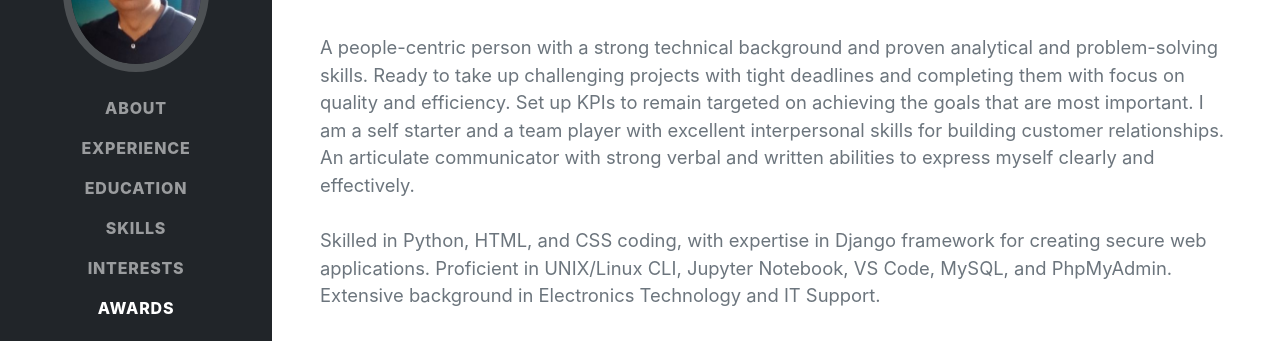
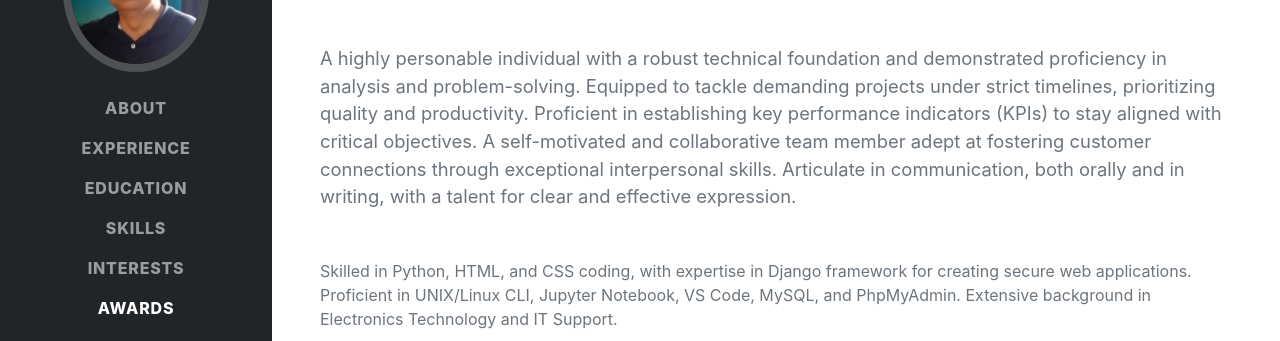
Before and after one commit to ghazishakoor/resume, a plain HTML site: page index.html in a window 1280 px wide. Shown: the part 284-625 px from the top of the page. Drawn offline with nearby package versions, Linux system fonts and the light colour scheme; a web font is replaced by a local one.

Commit message:
Revise About section first para in index.html

```diff
--- a/index.html
+++ b/index.html
@@ -47,7 +47,8 @@
                         60-41 Earlscourt Terrace · Komoka, ON,  N0L 1R0 · (416) 992-1531 ·
                         <a href="mailto:ghazishakoor@gmail.com">ghazishakoor@gmail.com</a>
                     </div>
-                    <p class="lead mb-5">A people-centric person with a strong technical background and proven analytical and problem-solving skills. Ready to take up challenging projects with tight deadlines and completing them with focus on quality and efficiency. Set up KPIs to remain targeted on achieving the goals that are most important. I am a self starter and a team player with excellent interpersonal skills for building customer relationships. An articulate communicator with strong verbal and written abilities to express myself clearly and effectively.<br /><br />Skilled in Python, HTML, and CSS coding, with expertise in Django framework for creating secure web applications. Proficient in UNIX/Linux CLI, Jupyter Notebook, VS Code, MySQL, and PhpMyAdmin. Extensive background in Electronics Technology and IT Support.</p>
+                    <p class="lead mb-5">A highly personable individual with a robust technical foundation and demonstrated proficiency in analysis and problem-solving. Equipped to tackle demanding projects under strict timelines, prioritizing quality and productivity. Proficient in establishing key performance indicators (KPIs) to stay aligned with critical objectives. A self-motivated and collaborative team member adept at fostering customer connections through exceptional interpersonal skills. Articulate in communication, both orally and in writing, with a talent for clear and effective expression.</p>
+                    <p>Skilled in Python, HTML, and CSS coding, with expertise in Django framework for creating secure web applications. Proficient in UNIX/Linux CLI, Jupyter Notebook, VS Code, MySQL, and PhpMyAdmin. Extensive background in Electronics Technology and IT Support.</p>
                     <div class="social-icons">
                         <a class="social-icon" href="https://www.linkedin.com/in/ghazishakoor/" target="_blank"><i class="fab fa-linkedin-in"></i></a>
                         <a class="social-icon" href="#!"><i class="fab fa-github"></i></a>
```
